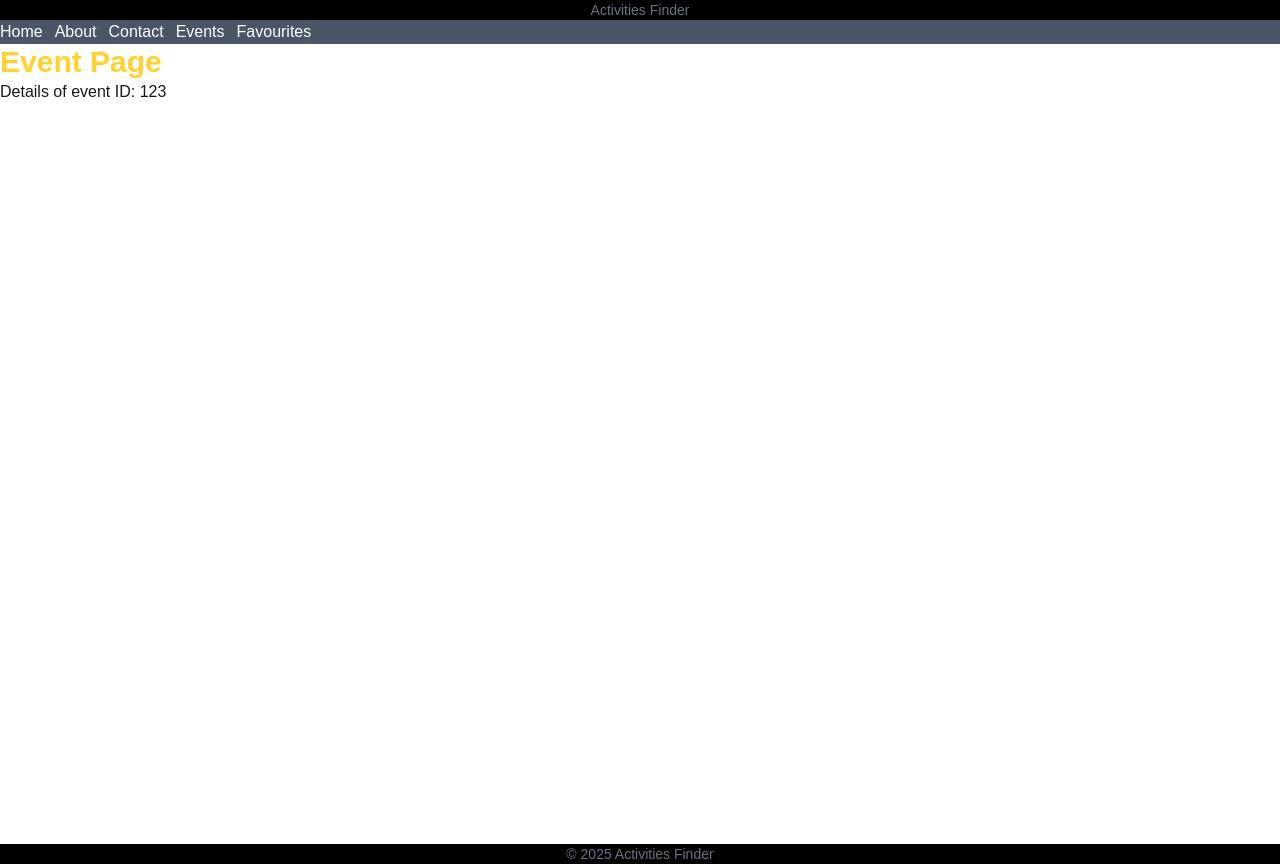
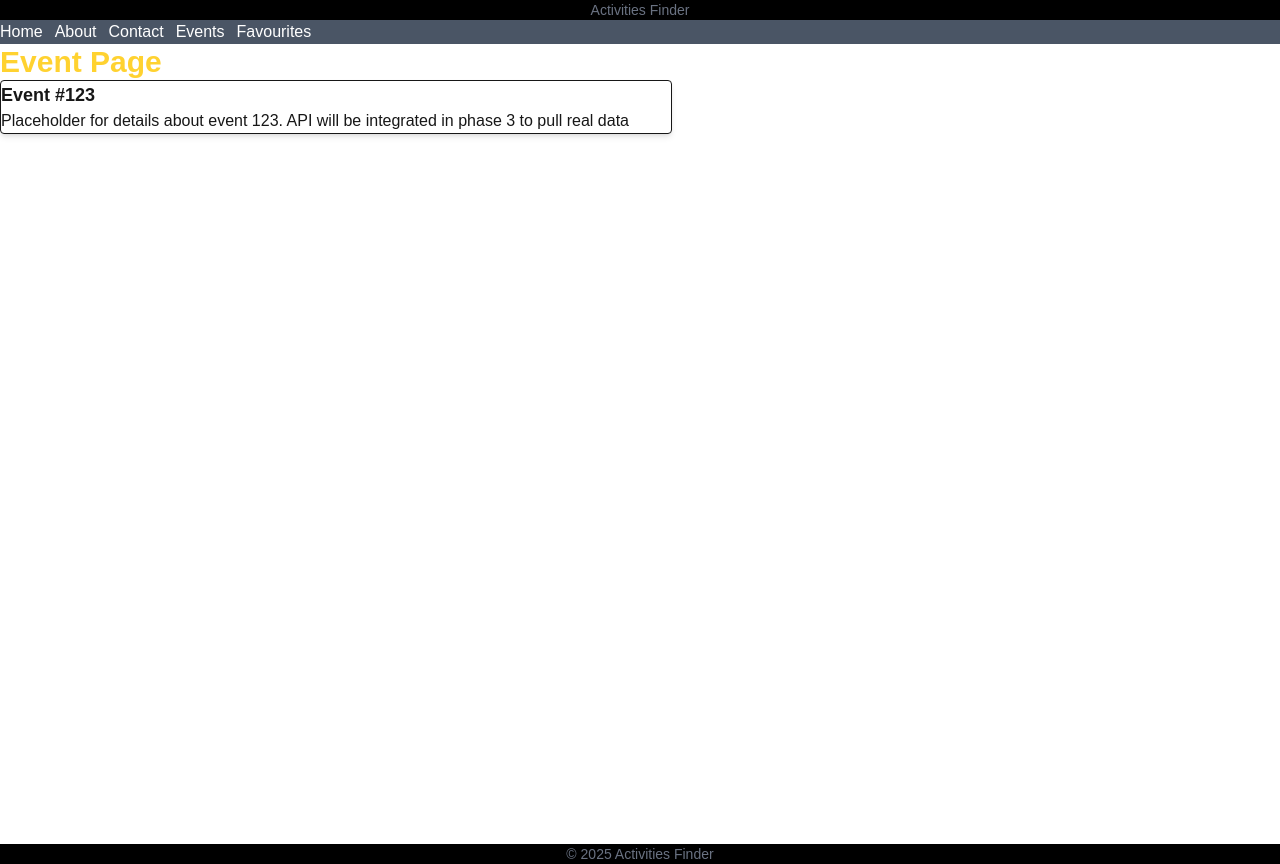
Before and after one commit to ManyManicAmbitions/activities_finder_project, a Next.js app: page /Events/123 in a window 1280 px wide. Built offline with nearby package versions, Linux system fonts and the light colour scheme.

Commit message:
Added spacing to all h1 in pages and made Card component for events [id] page for future API intergration

```diff
--- a/app/About/page.tsx
+++ b/app/About/page.tsx
@@ -6,7 +6,7 @@ export default function About() {
 
     <div className="min-h-screen flex flex-col">
         <main className="flex-1 p-4 max-w-2xl mx-auto">
-            <h1 className="text-3xl font-bold  text-amber-300">About Page</h1>
+            <h1 className="text-3xl font-bold  text-amber-300 mb-4">About Page</h1>
             <p className="mt-3">Some basic information about the application</p>
             <ShowHideButton/>
         </main>
--- a/app/Contact/page.tsx
+++ b/app/Contact/page.tsx
@@ -6,7 +6,7 @@ export default function Contact() {
 
     <div className="min-h-screen flex flex-col">
         <main className="flex-1 p-4 max-w-2xl mx-auto">
-            <h1 className="text-3xl font-bold  text-amber-300">Contact Page</h1>
+            <h1 className="text-3xl font-bold  text-amber-300 mb-4">Contact Page</h1>
             <p className="mt-3">Contact us at example@placeholder.com</p>
             <ContactForm/>
         </main>
--- a/app/Events/[id]/page.tsx
+++ b/app/Events/[id]/page.tsx
@@ -1,3 +1,5 @@
+import Card from '../../../components/Card'
+
 export default async function Events({params,}: {params: Promise<{id: string}>;}) {
     const {id} = await params;
 
@@ -5,8 +7,10 @@ export default async function Events({params,}: {params: Promise<{id: string}>;}
 
      <div className="min-h-screen flex flex-col">
         <main className="flex-1 p-4 max-w-2xl mx-auto">
-            <h1 className="text-3xl font-bold  text-amber-300">Event Page</h1>
-            <p className="mt-3">Details of event ID: {id}</p>
+            <h1 className="text-3xl font-bold  text-amber-300 mb-4">Event Page</h1>
+            <Card
+            title={`Event #${id}`}
+            description={`Placeholder for details about event ${id}. API will be integrated in phase 3 to pull real data`}/>
         </main>
      </div>
     );
--- a/app/Favourites/page.tsx
+++ b/app/Favourites/page.tsx
@@ -4,7 +4,7 @@ export default function Favourites() {
 
     <div className="min-h-screen flex flex-col">
         <main className="flex-1 p-4 max-w-2xl mx-auto">
-            <h1 className="text-3xl font-bold text-amber-300">Favourite Page</h1>
+            <h1 className="text-3xl font-bold text-amber-300 mb-4">Favourite Page</h1>
             <p className="mt-3">Favourite activities will be shown here</p>
         </main>
     </div>
--- a/app/page.tsx
+++ b/app/page.tsx
@@ -11,7 +11,7 @@ export default function Home() {
     return (
         <div className="min-h-screen flex flex-col">
             <main className="flex-1 p-4 max-w-2xl mx-auto">
-            <h1 className="text-3xl font-bold text-amber-300">Home Page</h1>
+            <h1 className="text-3xl font-bold text-amber-300 mb-4">Home Page</h1>
             <SearchBar onSearch={handleSearch}/>
             {searchTerm && <p className="mt-3">Searching for:{searchTerm}</p>}
             </main>
--- /dev/null
+++ b/components/Card.tsx
@@ -0,0 +1,8 @@
+export default function Card({title, description}: {title: string; description: string}) {
+    return (
+        <div className="border rounded p-3 shadow-md mb-2">
+            <h2 className="text-lg font-bold mb-2">{title}</h2>
+            <p>{description}</p>
+        </div>
+    );
+}
```
